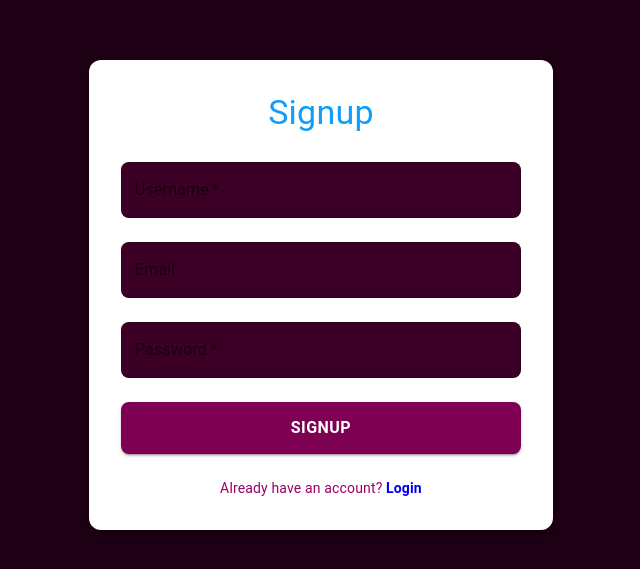
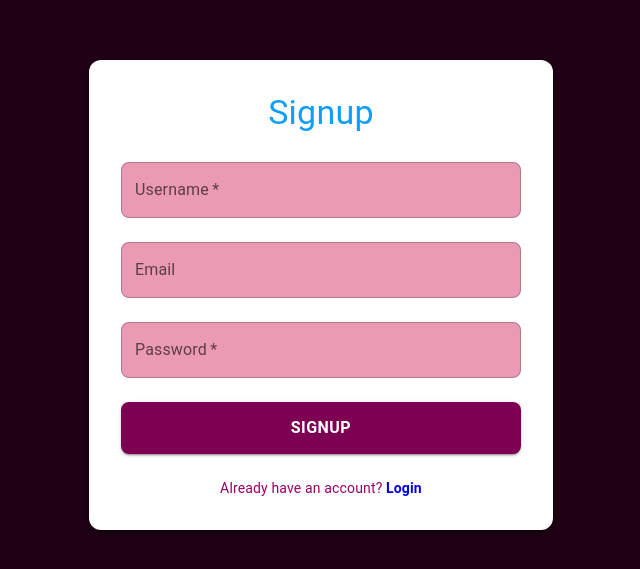
Before and after one commit to Himanshu-Saini-1/WISHLIST-client, a React (Create React App) app: page /signup in a window 1280 px wide. Shown: the part 105-674 px from the top of the page, without its empty margins (319-959 px from the left). Built offline with nearby package versions, Linux system fonts and the light colour scheme.

Commit message:
api correct

```diff
--- a/src/components/pages/SignupPage.js
+++ b/src/components/pages/SignupPage.js
@@ -68,7 +68,7 @@ const SignupPage = () => {
           sx={{
             "& .MuiOutlinedInput-root": {
               borderRadius: 2,
-              backgroundColor: "#3c0027",
+              backgroundColor: "#Ea9ab2",
             },
           }}
         />
@@ -84,7 +84,7 @@ const SignupPage = () => {
           sx={{
             "& .MuiOutlinedInput-root": {
               borderRadius: 2,
-              backgroundColor: "#3c0027",
+              backgroundColor: "#Ea9ab2",
             },
           }}
         />
@@ -100,7 +100,7 @@ const SignupPage = () => {
           sx={{
             "& .MuiOutlinedInput-root": {
               borderRadius: 2,
-              backgroundColor: "#3c0027",
+              backgroundColor: "#Ea9ab2",
             },
           }}
         />
```
